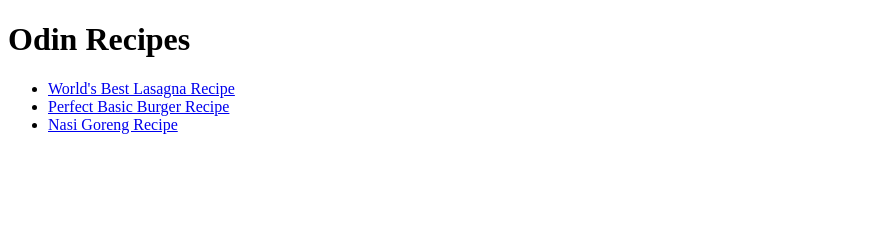
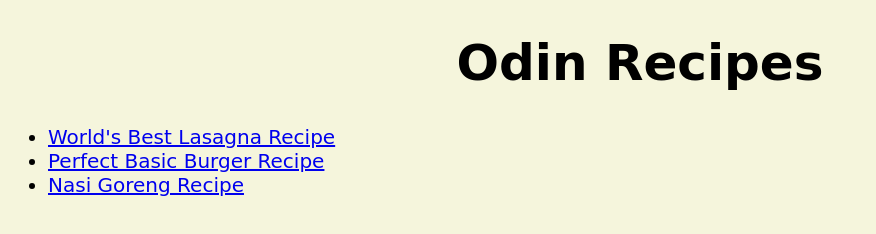
Before and after one commit to kero2610/odin-recipes, a plain HTML site: page index.html in a window 1280 px wide. Shown: the whole page, without its empty margins (0-876 px from the left). Drawn offline with Linux system fonts and the light colour scheme.

Commit message:
Add CSS and modify text style in index.html

```diff
--- a/index.html
+++ b/index.html
@@ -3,14 +3,15 @@
     <head>
         <meta charset="UTF-8">
         <title>Odin Recipes</title>
+        <link rel="stylesheet" href="style.css">
     </head>
 
     <body>
         <h1>Odin Recipes</h1>
         <ul>
-            <li><a href="./recipes/lasagna.html">World's Best Lasagna Recipe</a></li>
-            <li><a href="./recipes/burger.html">Perfect Basic Burger Recipe</a></li>
-            <li><a href="./recipes/nasi-goreng.html">Nasi Goreng Recipe</a></li>
+            <li class="recipe lasagna"><a href="./recipes/lasagna.html">World's Best Lasagna Recipe</a></li>
+            <li class="recipe burger"><a href="./recipes/burger.html">Perfect Basic Burger Recipe</a></li>
+            <li class="recipe nasigoreng"><a href="./recipes/nasi-goreng.html">Nasi Goreng Recipe</a></li>
         </ul>
     </body>
 </html>
--- /dev/null
+++ b/style.css
@@ -0,0 +1,15 @@
+body{
+    font-family: "DejaVu sans", Arial, Helvetica, sans-serif;
+    background-color: beige;
+}
+
+h1{
+    text-align: center;
+    color: black;
+    font-size: 50px;
+}
+
+.recipe{
+    font-size: 20px;
+    color: black;
+}
```
